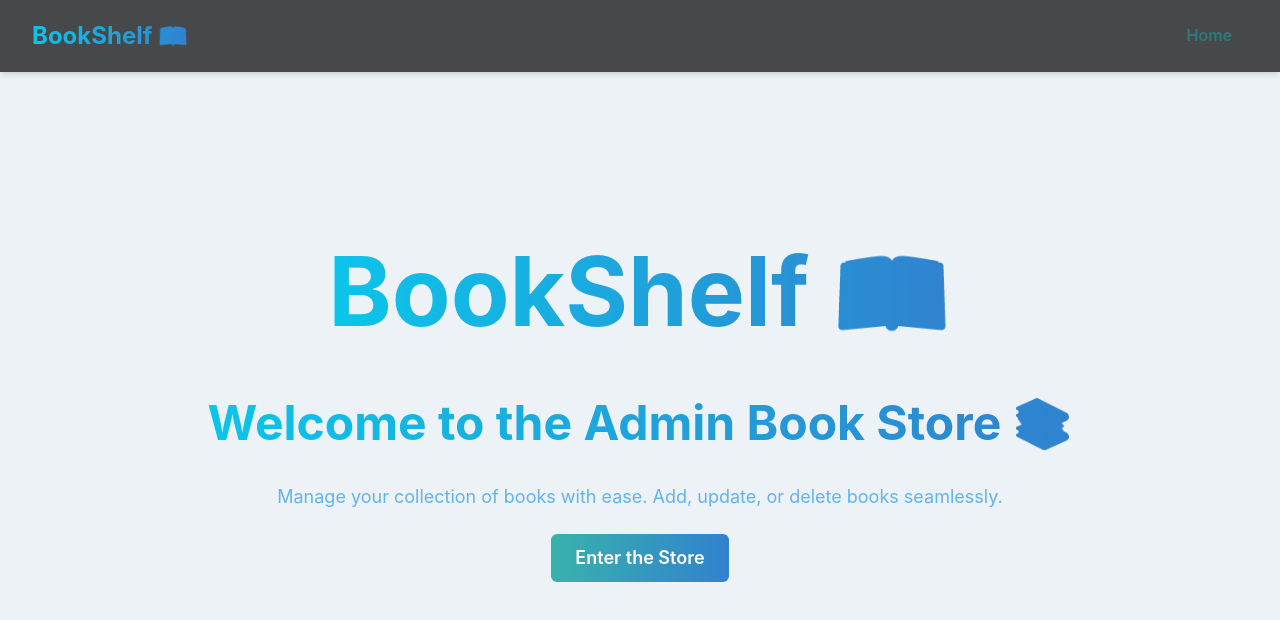
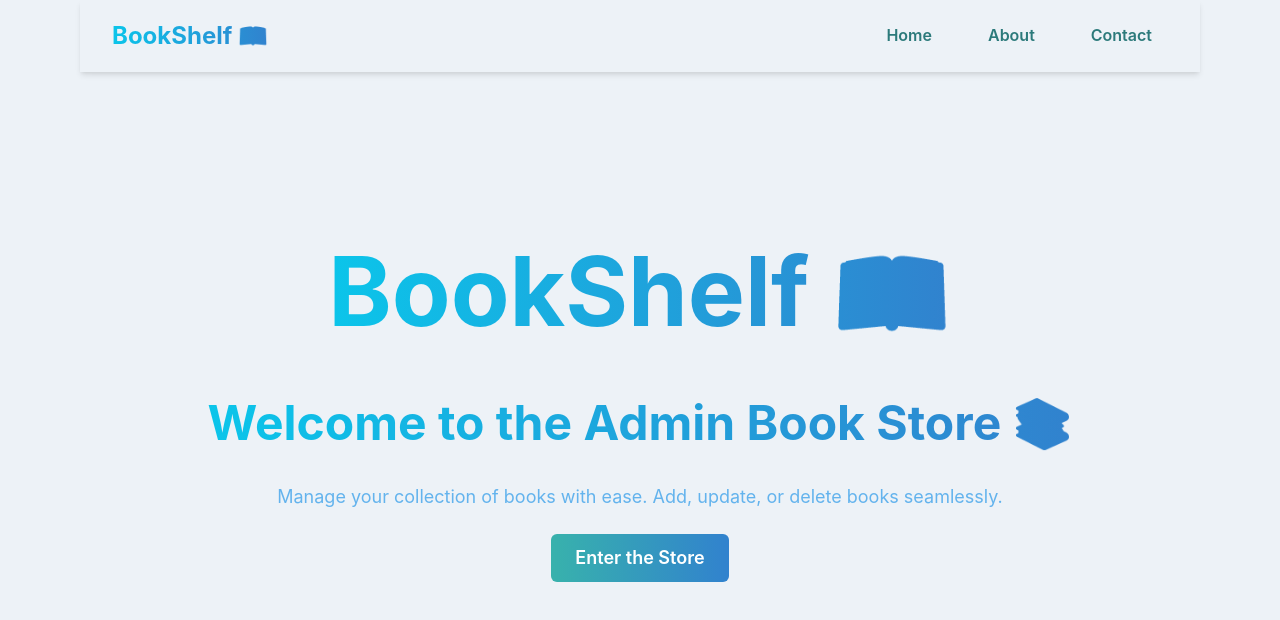
Before and after one commit to TheekshaRathnayaka/Admin-Book-Store, a React (Vite) app in the folder Admin-Store/frontend/: page / in a window 1280 px wide. Shown: the top 620 px of the page. Built offline with nearby package versions, Linux system fonts and the light colour scheme.

Commit message:
Add nav links

```diff
--- a/Admin-Store/frontend/src/pages/FrontPage.jsx
+++ b/Admin-Store/frontend/src/pages/FrontPage.jsx
@@ -9,10 +9,10 @@ const FrontPage = () => {
       <Box
         position="fixed"
         top="0"
-        left="0"
-        right="0"
+        left="20"
+        right="20"
         zIndex="10"
-        bg="rgba(0, 0, 0, 0.7)"
+        bg="rgba(0, 0, 0, 0)"
         color="white"
         px={8}
         py={4}
@@ -25,10 +25,20 @@ const FrontPage = () => {
                 bgClip="text">
             BookShelf 📖
           </Text>
-          <HStack spacing={6}>
+          <HStack spacing={6} >
             <Link to="/home">
               <Button variant="ghost" colorScheme="teal">
                 Home
+              </Button>
+            </Link>
+            <Link to="/about">
+              <Button variant="ghost" colorScheme="teal">
+                About
+              </Button>
+            </Link>
+            <Link to="/contact">
+              <Button variant="ghost" colorScheme="teal">
+                Contact
               </Button>
             </Link>
           </HStack>
```
